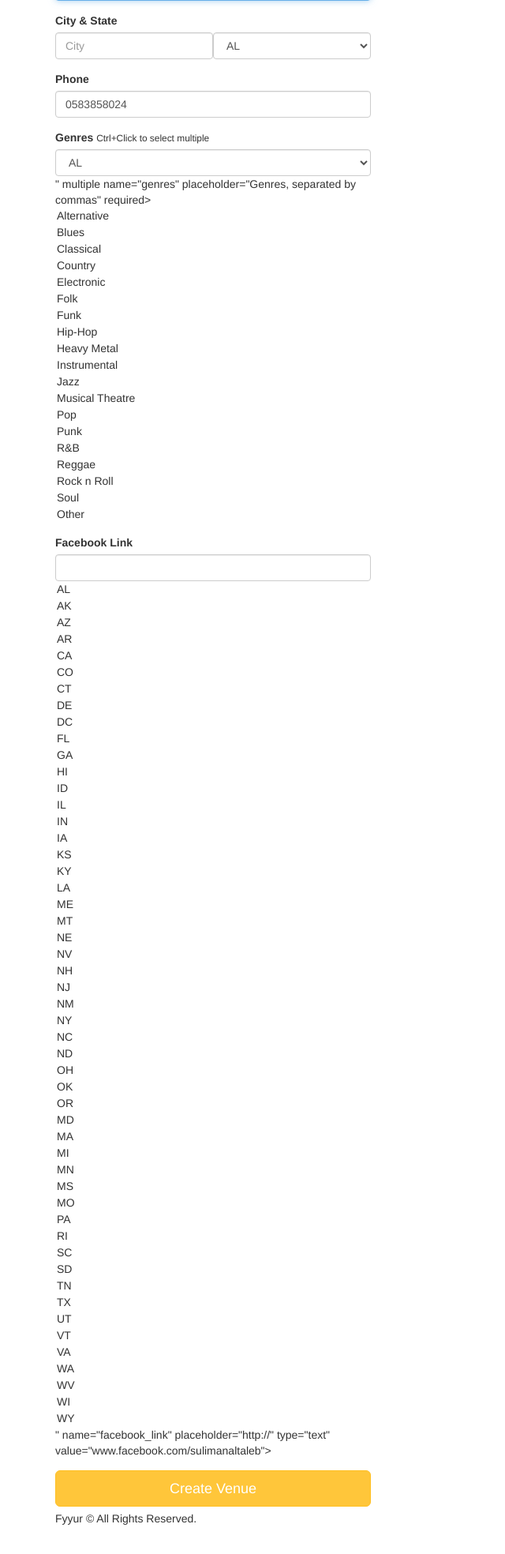
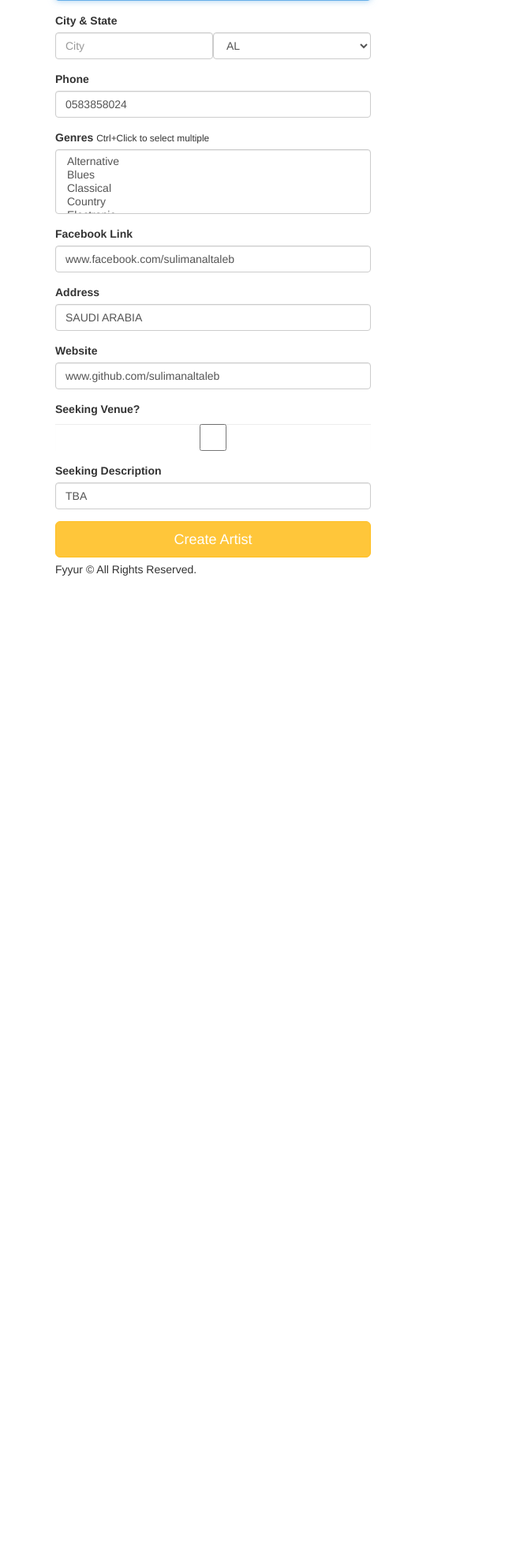
Before and after one commit to sulimanaltaleb/Fyyur-Project, a Flask app: page /artists/create in a window 1280 px wide. Shown: the part 194-2162 px from the top of the page at 79% size, without its empty margins (0-640 px from the left). After the commit the page ends 923 px from the top, so only its background shows below. Run offline with Flask 2, Linux system fonts and the light colour scheme; some libraries are stand-ins or nearby versions.

Commit message:
Completed Artist and Shows functionalities
Completed Artist and Shows functionalities
1- Create a new artist
2- Edit artist information
3- Search for artist
4- View detailed information about an artist
5- delete an artist
6- post a show (artist+venue)
7- view shows

```diff
--- a/app.py
+++ b/app.py
@@ -91,7 +91,7 @@
       format="EEEE MMMM, d, y 'at' h:mma"
   elif format == 'medium':
       format="EE MM, dd, y h:mma"
-  return babel.dates.format_datetime(date, format)
+  return babel.dates.format_datetime(date, format, locale='en')
 
 app.jinja_env.filters['datetime'] = format_datetime
 
@@ -155,52 +155,56 @@
 def show_venue(venue_id):
   # shows the venue page with the given venue_id
   # TODO: replace with real venue data from the venues table, using venue_id
-  venue = Venue.query.get(venue_id)
-  data = []
-  upcoming = db.session.query(Show).join(Artist).filter(Show.venue_id==venue_id).filter(Show.start_time>datetime.now()).all()
-  upcomingShows = []
+  try:
 
-  past = db.session.query(Show).join(Artist).filter(Show.venue_id==venue_id).filter(Show.start_time<datetime.now()).all()
-  pastShows = []
+    venue = Venue.query.get(venue_id)
+    data = []
+    upcoming = db.session.query(Show).join(Artist).filter(Show.venue_id==venue_id).filter(Show.start_time>datetime.now()).all()
+    upcomingShows = []
 
-  for u in upcoming:
-    upcomingShows.append({
-      "artist_id": u.Artist.id,
-      "artist_name": u.Artist.name,
-      "artist_image_link": u.Artist.image_link,
-      "start_time": u.start_time.strftime("%Y-%m-%d, %H:%M:%S")
-    })
+    past = db.session.query(Show).join(Artist).filter(Show.venue_id==venue_id).filter(Show.start_time<datetime.now()).all()
+    pastShows = []
 
-  for p in past:
-    pastShows.append({
-      "artist_id": p.Artist.id,
-      "artist_name": p.Artist.name,
-      "artist_image_link": p.Artist.image_link,
-      "start_time": p.start_time.strftime("%Y-%m-%d, %H:%M:%S")
-    })
+    for u in upcoming:
+      upcomingShows.append({
+        "artist_id": u.Artist.id,
+        "artist_name": u.Artist.name,
+        "artist_image_link": u.Artist.image_link,
+        "start_time": u.start_time.strftime("%Y-%m-%d, %H:%M:%S")
+      })
+
+    for p in past:
+      pastShows.append({
+        "artist_id": p.Artist.id,
+        "artist_name": p.Artist.name,
+        "artist_image_link": p.Artist.image_link,
+        "start_time": p.start_time.strftime("%Y-%m-%d, %H:%M:%S")
+      })
 
 
-  data=[{
-    "id": venue.id,
-    "name": venue.name,
-    "genres": (venue.genres),
-    "address": venue.address,
-    "city": venue.city,
-    "state": venue.state,
-    "phone": venue.phone,
-    "website": venue.website,
-    "facebook_link": venue.facebook_link,
-    "seeking_talent": venue.seeking_talent,
-    "seeking_description": venue.seeking_description,
-    "image_link": venue.image_link,
-    "past_shows": pastShows,
-    "upcoming_shows": upcomingShows,
-    "past_shows_count": len(past),
-    "upcoming_shows_count": len(upcoming)
-  }]
+    data=[{
+      "id": venue.id,
+      "name": venue.name,
+      "genres": (venue.genres),
+      "address": venue.address,
+      "city": venue.city,
+      "state": venue.state,
+      "phone": venue.phone,
+      "website": venue.website,
+      "facebook_link": venue.facebook_link,
+      "seeking_talent": venue.seeking_talent,
+      "seeking_description": venue.seeking_description,
+      "image_link": venue.image_link,
+      "past_shows": pastShows,
+      "upcoming_shows": upcomingShows,
+      "past_shows_count": len(past),
+      "upcoming_shows_count": len(upcoming)
+    }]
 
-  data = list(filter(lambda d: d['id'] == venue_id, data))[0]
-  return render_template('pages/show_venue.html', venue=data)
+    data = list(filter(lambda d: d['id'] == venue_id, data))[0]
+    return render_template('pages/show_venue.html', venue=data)
+  except:
+    abort(404)
 
 #  Create Venue
 #  ----------------------------------------------------------------
@@ -282,19 +286,19 @@
   # TODO: take values from the form submitted, and update existing
   # venue record with ID <venue_id> using the new attributes
   form = VenueForm()
-  Ven_edit = Venue.query.get(venue_id)
+  venEdit = Venue.query.get(venue_id)
 
-  Ven_edit.name=form.name.data
-  Ven_edit.genres=form.genres.data
-  Ven_edit.city=form.city.data
-  Ven_edit.state=form.state.data
-  Ven_edit.phone=form.phone.data
-  Ven_edit.website = form.website.data
-  Ven_edit.facebook_link = form.facebook_link.data
-  Ven_edit.seeking_talent = form.seeking_talent.data
-  Ven_edit.seeking_description = form.seeking_description.data
-  Ven_edit.image_link = form.image_link.data
-  Ven_edit.address = form.address.data
+  venEdit.name=form.name.data
+  venEdit.genres=form.genres.data
+  venEdit.city=form.city.data
+  venEdit.state=form.state.data
+  venEdit.phone=form.phone.data
+  venEdit.website = form.website.data
+  venEdit.facebook_link = form.facebook_link.data
+  venEdit.seeking_talent = form.seeking_talent.data
+  venEdit.seeking_description = form.seeking_description.data
+  venEdit.image_link = form.image_link.data
+  venEdit.address = form.address.data
   db.session.commit()
   return redirect(url_for('show_venue', venue_id=venue_id))
 
@@ -305,16 +309,13 @@
 @app.route('/artists')
 def artists():
   # TODO: replace with real data returned from querying the database
-  data=[{
-    "id": 4,
-    "name": "Guns N Petals",
-  }, {
-    "id": 5,
-    "name": "Matt Quevedo",
-  }, {
-    "id": 6,
-    "name": "The Wild Sax Band",
-  }]
+  artists = Artist.query.all()
+  data=[]
+  for artist in artists:
+    data.append({
+      "id": artist.id,
+      "name": artist.name
+    })
   return render_template('pages/artists.html', artists=data)
 
 @app.route('/artists/search', methods=['POST'])
@@ -322,13 +323,19 @@
   # TODO: implement search on artists with partial string search. Ensure it is case-insensitive.
   # seach for "A" should return "Guns N Petals", "Matt Quevado", and "The Wild Sax Band".
   # search for "band" should return "The Wild Sax Band".
+  search_term = request.form.get('search_term', '')
+  searchResults = db.session.query(Artist).filter(Artist.name.ilike(f'%{search_term}%')).all()
+  data = []
+  for artist in searchResults:
+    data.append({
+      "id": artist.id,
+      "name": artist.name,
+      "num_upcoming_shows": len(db.session.query(Show).filter(Show.artist_id == artist.id).filter(Show.start_time > datetime.now()).all())
+    })
+
   response={
-    "count": 1,
-    "data": [{
-      "id": 4,
-      "name": "Guns N Petals",
-      "num_upcoming_shows": 0,
-    }]
+    "count": len(searchResults),
+    "data": data
   }
   return render_template('pages/search_artists.html', results=response, search_term=request.form.get('search_term', ''))
 
@@ -336,98 +343,63 @@
 def show_artist(artist_id):
   # shows the venue page with the given venue_id
   # TODO: replace with real venue data from the venues table, using venue_id
-  data1={
-    "id": 4,
-    "name": "Guns N Petals",
-    "genres": ["Rock n Roll"],
-    "city": "San Francisco",
-    "state": "CA",
-    "phone": "326-123-5000",
-    "website": "https://www.gunsnpetalsband.com",
-    "facebook_link": "https://www.facebook.com/GunsNPetals",
-    "seeking_venue": True,
-    "seeking_description": "Looking for shows to perform at in the San Francisco Bay Area!",
-    "image_link": "https://images.unsplash.com/photo-1549213783-8284d0336c4f?ixlib=rb-1.2.1&ixid=eyJhcHBfaWQiOjEyMDd9&auto=format&fit=crop&w=300&q=80",
-    "past_shows": [{
-      "venue_id": 1,
-      "venue_name": "The Musical Hop",
-      "venue_image_link": "https://images.unsplash.com/photo-1543900694-133f37abaaa5?ixlib=rb-1.2.1&ixid=eyJhcHBfaWQiOjEyMDd9&auto=format&fit=crop&w=400&q=60",
-      "start_time": "2019-05-21T21:30:00.000Z"
-    }],
-    "upcoming_shows": [],
-    "past_shows_count": 1,
-    "upcoming_shows_count": 0,
-  }
-  data2={
-    "id": 5,
-    "name": "Matt Quevedo",
-    "genres": ["Jazz"],
-    "city": "New York",
-    "state": "NY",
-    "phone": "300-400-5000",
-    "facebook_link": "https://www.facebook.com/mattquevedo923251523",
-    "seeking_venue": False,
-    "image_link": "https://images.unsplash.com/photo-1495223153807-b916f75de8c5?ixlib=rb-1.2.1&ixid=eyJhcHBfaWQiOjEyMDd9&auto=format&fit=crop&w=334&q=80",
-    "past_shows": [{
-      "venue_id": 3,
-      "venue_name": "Park Square Live Music & Coffee",
-      "venue_image_link": "https://images.unsplash.com/photo-1485686531765-ba63b07845a7?ixlib=rb-1.2.1&ixid=eyJhcHBfaWQiOjEyMDd9&auto=format&fit=crop&w=747&q=80",
-      "start_time": "2019-06-15T23:00:00.000Z"
-    }],
-    "upcoming_shows": [],
-    "past_shows_count": 1,
-    "upcoming_shows_count": 0,
-  }
-  data3={
-    "id": 6,
-    "name": "The Wild Sax Band",
-    "genres": ["Jazz", "Classical"],
-    "city": "San Francisco",
-    "state": "CA",
-    "phone": "432-325-5432",
-    "seeking_venue": False,
-    "image_link": "https://images.unsplash.com/photo-1558369981-f9ca78462e61?ixlib=rb-1.2.1&ixid=eyJhcHBfaWQiOjEyMDd9&auto=format&fit=crop&w=794&q=80",
-    "past_shows": [],
-    "upcoming_shows": [{
-      "venue_id": 3,
-      "venue_name": "Park Square Live Music & Coffee",
-      "venue_image_link": "https://images.unsplash.com/photo-1485686531765-ba63b07845a7?ixlib=rb-1.2.1&ixid=eyJhcHBfaWQiOjEyMDd9&auto=format&fit=crop&w=747&q=80",
-      "start_time": "2035-04-01T20:00:00.000Z"
-    }, {
-      "venue_id": 3,
-      "venue_name": "Park Square Live Music & Coffee",
-      "venue_image_link": "https://images.unsplash.com/photo-1485686531765-ba63b07845a7?ixlib=rb-1.2.1&ixid=eyJhcHBfaWQiOjEyMDd9&auto=format&fit=crop&w=747&q=80",
-      "start_time": "2035-04-08T20:00:00.000Z"
-    }, {
-      "venue_id": 3,
-      "venue_name": "Park Square Live Music & Coffee",
-      "venue_image_link": "https://images.unsplash.com/photo-1485686531765-ba63b07845a7?ixlib=rb-1.2.1&ixid=eyJhcHBfaWQiOjEyMDd9&auto=format&fit=crop&w=747&q=80",
-      "start_time": "2035-04-15T20:00:00.000Z"
-    }],
-    "past_shows_count": 0,
-    "upcoming_shows_count": 3,
-  }
-  data = list(filter(lambda d: d['id'] == artist_id, [data1, data2, data3]))[0]
-  return render_template('pages/show_artist.html', artist=data)
+  try:
+    artist = Artist.query.get(artist_id)
+    upcoming = db.session.query(Show).join(Venue).filter(Show.artist_id==artist_id).filter(Show.start_time>datetime.now()).all()
+    upcomingShows = []
+    past = db.session.query(Show).join(Venue).filter(Show.artist_id==artist_id).filter(Show.start_time<datetime.now()).all()
+    pastShows = []
+
+    for u in upcoming:
+      upcomingShows.append({
+        "venue_id": u.Venue.id,
+        "venue_name": u.Venue.name,
+        "venue_image_link": u.Venue.image_link,
+        "start_time": (u.start_time.strftime("%Y-%m-%d, %H:%M:%S"))
+      })
+
+    for p in past:
+      pastShows.append({
+        "venue_id": p.Venue.id,
+        "venue_name": p.Venue.name,
+        "venue_image_link": p.Venue.image_link,
+        "start_time": (p.start_time.strftime("%Y-%m-%d, %H:%M:%S"))
+      })
+
+    data=[{
+      "id":artist.id ,
+      "name": artist.name,
+      "genres": (artist.genres),
+      "city": artist.city,
+      "state":artist.state ,
+      "phone":artist.phone ,
+      "website":artist.website ,
+      "facebook_link":artist.facebook_link ,
+      "seeking_venue":artist.seeking_venue ,
+      "seeking_description":artist.seeking_description ,
+      "image_link": artist.image_link,
+      "past_shows": pastShows,
+      "upcoming_shows":upcomingShows ,
+      "past_shows_count": len(past),
+      "upcoming_shows_count":len(upcoming)
+    }]
+
+    data = list(filter(lambda d: d['id'] == artist_id, data))[0]
+    return render_template('pages/show_artist.html', artist=data)
+  except:
+    abort(404)
 
 #  Update
 #  ----------------------------------------------------------------
 @app.route('/artists/<int:artist_id>/edit', methods=['GET'])
 def edit_artist(artist_id):
   form = ArtistForm()
-  artist={
-    "id": 4,
-    "name": "Guns N Petals",
-    "genres": ["Rock n Roll"],
-    "city": "San Francisco",
-    "state": "CA",
-    "phone": "326-123-5000",
-    "website": "https://www.gunsnpetalsband.com",
-    "facebook_link": "https://www.facebook.com/GunsNPetals",
-    "seeking_venue": True,
-    "seeking_description": "Looking for shows to perform at in the San Francisco Bay Area!",
-    "image_link": "https://images.unsplash.com/photo-1549213783-8284d0336c4f?ixlib=rb-1.2.1&ixid=eyJhcHBfaWQiOjEyMDd9&auto=format&fit=crop&w=300&q=80"
-  }
+  artist = Artist.query.get(artist_id)
+
+  form = ArtistForm(obj=artist)
+  if form.validate_on_submit():
+    form.populate_obj(artist)
+
   # TODO: populate form with fields from artist with ID <artist_id>
   return render_template('forms/edit_artist.html', form=form, artist=artist)
 
@@ -435,6 +407,20 @@
 def edit_artist_submission(artist_id):
   # TODO: take values from the form submitted, and update existing
   # artist record with ID <artist_id> using the new attributes
+  form = ArtistForm()
+  artist = Artist.query.get(artist_id)
+
+  artist.name=form.name.data
+  artist.genres=form.genres.data
+  artist.city=form.city.data
+  artist.state=form.state.data
+  artist.phone=form.phone.data
+  artist.website = form.website.data
+  artist.facebook_link = form.facebook_link.data
+  artist.seeking_venue = form.seeking_venue.data
+  artist.seeking_description = form.seeking_description.data
+  artist.image_link = form.image_link.data
+  db.session.commit()
 
   return redirect(url_for('show_artist', artist_id=artist_id))
 
@@ -451,9 +437,36 @@
   # called upon submitting the new artist listing form
   # TODO: insert form data as a new Venue record in the db, instead
   # TODO: modify data to be the data object returned from db insertion
+  error = False
+  try:
+    name=ArtistForm().name.data
+    city=ArtistForm().city.data
+    state=ArtistForm().state.data
+    address=ArtistForm().address.data
+    phone=ArtistForm().phone.data
+    genres=','.join(ArtistForm().genres.data)
+    facebook_link=ArtistForm().facebook_link.data
+    website=ArtistForm().website.data
+    image_link=ArtistForm().image_link.data
+    seeking_venue=ArtistForm().seeking_venue.data
+    seeking_description=ArtistForm().seeking_description.data
+    newArtist = Artist(name = name , city = city , genres = genres , state = state , phone = phone , image_link = image_link, facebook_link = facebook_link , website = website , seeking_venue = seeking_venue , seeking_description = seeking_description  )
+    db.session.add(newArtist)
+    db.session.commit()
+
+  except:
+    db.session.rollback()
+    error=True
+    print(sys.exc_info())
+  finally:
+    db.session.close()
+    if error:
+      flash('An error occurred. Artist ' + request.form['name'] + ' could not be listed.')
+    else:
+      flash('Artist ' + request.form['name'] + ' was successfully listed!')
+
 
   # on successful db insert, flash success
-  flash('Artist ' + request.form['name'] + ' was successfully listed!')
   # TODO: on unsuccessful db insert, flash an error instead.
   # e.g., flash('An error occurred. Artist ' + data.name + ' could not be listed.')
   return render_template('pages/home.html')
@@ -467,45 +480,23 @@
   # displays list of shows at /shows
   # TODO: replace with real venues data.
   #       num_shows should be aggregated based on number of upcoming shows per venue.
-  data=[{
-    "venue_id": 1,
-    "venue_name": "The Musical Hop",
-    "artist_id": 4,
-    "artist_name": "Guns N Petals",
-    "artist_image_link": "https://images.unsplash.com/photo-1549213783-8284d0336c4f?ixlib=rb-1.2.1&ixid=eyJhcHBfaWQiOjEyMDd9&auto=format&fit=crop&w=300&q=80",
-    "start_time": "2019-05-21T21:30:00.000Z"
-  }, {
-    "venue_id": 3,
-    "venue_name": "Park Square Live Music & Coffee",
-    "artist_id": 5,
-    "artist_name": "Matt Quevedo",
-    "artist_image_link": "https://images.unsplash.com/photo-1495223153807-b916f75de8c5?ixlib=rb-1.2.1&ixid=eyJhcHBfaWQiOjEyMDd9&auto=format&fit=crop&w=334&q=80",
-    "start_time": "2019-06-15T23:00:00.000Z"
-  }, {
-    "venue_id": 3,
-    "venue_name": "Park Square Live Music & Coffee",
-    "artist_id": 6,
-    "artist_name": "The Wild Sax Band",
-    "artist_image_link": "https://images.unsplash.com/photo-1558369981-f9ca78462e61?ixlib=rb-1.2.1&ixid=eyJhcHBfaWQiOjEyMDd9&auto=format&fit=crop&w=794&q=80",
-    "start_time": "2035-04-01T20:00:00.000Z"
-  }, {
-    "venue_id": 3,
-    "venue_name": "Park Square Live Music & Coffee",
-    "artist_id": 6,
-    "artist_name": "The Wild Sax Band",
-    "artist_image_link": "https://images.unsplash.com/photo-1558369981-f9ca78462e61?ixlib=rb-1.2.1&ixid=eyJhcHBfaWQiOjEyMDd9&auto=format&fit=crop&w=794&q=80",
-    "start_time": "2035-04-08T20:00:00.000Z"
-  }, {
-    "venue_id": 3,
-    "venue_name": "Park Square Live Music & Coffee",
-    "artist_id": 6,
-    "artist_name": "The Wild Sax Band",
-    "artist_image_link": "https://images.unsplash.com/photo-1558369981-f9ca78462e61?ixlib=rb-1.2.1&ixid=eyJhcHBfaWQiOjEyMDd9&auto=format&fit=crop&w=794&q=80",
-    "start_time": "2035-04-15T20:00:00.000Z"
-  }]
+  shows = Show.query.all()
+  data = []
+  for i in shows:
+    ven = Venue.query.filter_by(id=i.venue_id).first()
+    art = Artist.query.filter_by(id=i.artist_id).first()
+    data.append({
+      "venue_id": i.venue_id,
+      "venue_name": ven.name,
+      "artist_id": i.artist_id,
+      "artist_name": art.name,
+      "artist_image_link": art.image_link,
+      "start_time": (i.start_time.strftime("%Y-%m-%d, %H:%M:%S"))
+    })
+
   return render_template('pages/shows.html', shows=data)
 
-@app.route('/shows/create')
+@app.route('/shows/create', methods=['GET'])
 def create_shows():
   # renders form. do not touch.
   form = ShowForm()
@@ -515,9 +506,30 @@
 def create_show_submission():
   # called to create new shows in the db, upon submitting new show listing form
   # TODO: insert form data as a new Show record in the db, instead
+  error = False
+  try:
+    # show = Show()
+    artist_id = ShowForm().artist_id.data
+    venue_id = ShowForm().venue_id.data
+    time = ShowForm().start_time.data
+    start_time = time.strftime("%Y-%m-%d, %H:%M:%S")
+    newShow = Show(artist_id = artist_id , venue_id = venue_id, start_time = start_time )
+    db.session.add(newShow)
+    db.session.commit()
 
+  except:
+    db.session.rollback()
+    error=True
+    abort(404)
+    print(sys.exc_info())
+  finally:
+    db.session.close()
+    if error:
+      flash('An error occurred. Show could not be listed.')
+    else:
   # on successful db insert, flash success
-  flash('Show was successfully listed!')
+      flash('Show was successfully listed!')
+
   # TODO: on unsuccessful db insert, flash an error instead.
   # e.g., flash('An error occurred. Show could not be listed.')
   # see: http://flask.pocoo.org/docs/1.0/patterns/flashing/
--- a/forms.py
+++ b/forms.py
@@ -238,6 +238,12 @@
     seeking_description = StringField(
         'seeking_description',default='TBA'
     )
+    image_link = StringField(
+        'image_link',default="http://127.0.0.1:5000/static/img/front-splash.jpg"
+    )
+    seeking_venue = BooleanField(
+        'seeking_venue',default=False
+    )
 
 
 # TODO IMPLEMENT NEW ARTIST FORM AND NEW SHOW FORM
--- a/templates/forms/new_artist.html
+++ b/templates/forms/new_artist.html
@@ -26,13 +26,30 @@
       <div class="form-group">
         <label for="genres">Genres</label>
         <small>Ctrl+Click to select multiple</small>
-        {{ form.genres(class_ = 'form-control', placeholder='Genres, separated by commas', id=form.state, autofocus = true) }}
+        {{ form.genres(class_ = 'form-control', placeholder='Genres, separated by commas', autofocus = true) }}
       </div>
       <div class="form-group">
           <label for="genres">Facebook Link</label>
-          {{ form.facebook_link(class_ = 'form-control', placeholder='http://', id=form.state, autofocus = true) }}
+          {{ form.facebook_link(class_ = 'form-control', placeholder='http://',  autofocus = true) }}
         </div>
-      <input type="submit" value="Create Venue" class="btn btn-primary btn-lg btn-block">
+        <div class="form-group">
+          <label for="genres">Address</label>
+          {{ form.address(class_ = 'form-control', placeholder='Address', autofocus = true) }}
+        </div>
+        <div class="form-group">
+          <label for="genres">Website</label>
+          {{ form.website(class_ = 'form-control', placeholder='Website', autofocus = true) }}
+        </div>
+        <div class="form-group">
+          <label for="genres">Seeking Venue?</label>
+          {{ form.seeking_venue(class_ = 'form-control',  autofocus = true) }}
+        </div>
+        <div class="form-group">
+          <label for="genres">Seeking Description</label>
+          {{ form.seeking_description(class_ = 'form-control', placeholder='Seeking Description', autofocus = true) }}
+        </div>
+
+      <input type="submit" value="Create Artist" class="btn btn-primary btn-lg btn-block">
     </form>
   </div>
 {% endblock %}
```
Also changed, not shown: templates/forms/edit_artist.html (+21 -4 lines).
